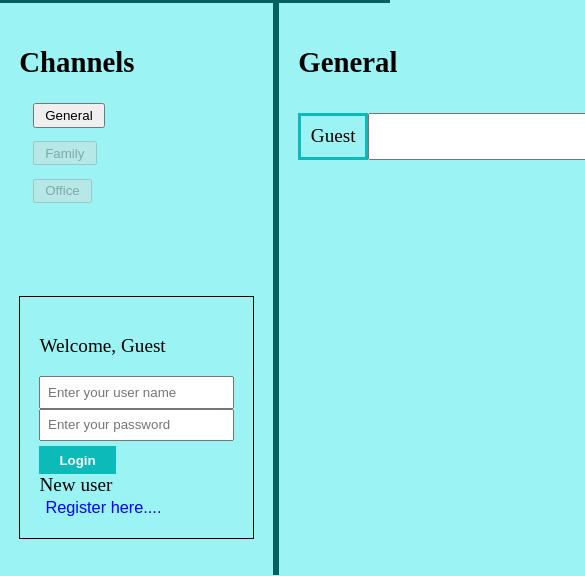
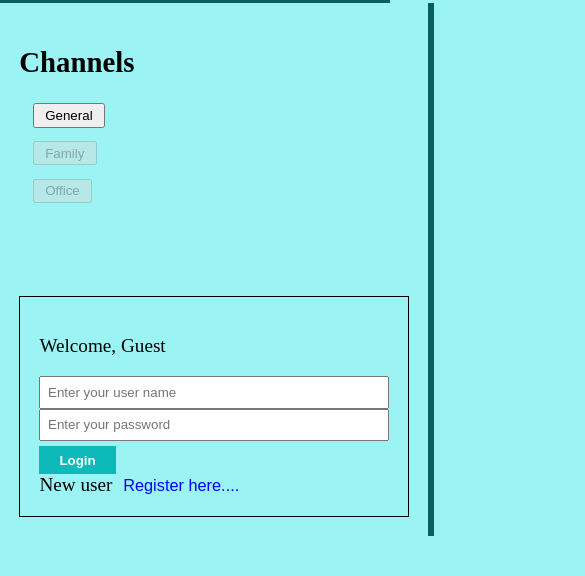
Before and after one commit to MeenaHere/secure-chat-app-using-commonjs, a website: page index.html in a window 390 px wide. Shown: the part 269-845 px from the top of the page, 585 px wide, since content can reach past the window. Drawn offline with Linux system fonts and the light colour scheme; no server answers.

Commit message:
added responsiveness

```diff
--- a/index.html
+++ b/index.html
@@ -17,9 +17,9 @@
         </h1>
         <h2>Lets connect to anyone from anywhere</h2>
     </header>
-    <main>
+    <main class="main-container">
     <section class="left-section">
-            <!--  All channel list-->
+        <!-- All channel list-->
         <div id="channel-list">
             <h2>Channels</h2>
             <button class="channels selected" id="general-channel">General</button>
@@ -33,7 +33,6 @@
             <p class="guest-greeting">Welcome, Guest</p>
             <input type="text" name="" id="username" placeholder="Enter your user name" required />
             <input type="password" id="password" placeholder="Enter your password" required />
-
             <div class="btn-class">
                 <button id="sign-in-btn">Login</button>
             </div>
@@ -49,7 +48,6 @@
                 <button id="register-btn">Register</button>
             </div>
         </div>
-
         <!-- after login page -->
         <div id="welcome-user">
             <p class="user-greeting"></p>
@@ -63,19 +61,16 @@
         <!-- Selected channel message area -->
         <h2 id="channel-heading">General</h2>
         <p id="warn"></p>
-            <div id="message-list">
-
-            </div>
+        <div id="message-list"></div>
         <p id="warning-tag"></p>
         <div id="message-form">
             <div id="avatar">Guest </div>
             <input type="text" id="input-message" required />
             <button id="send-message">Send</button>
-
         </div>
-
     </section>
 </main>
+
 
 </body>
 
--- a/static/styles/style.css
+++ b/static/styles/style.css
@@ -25,14 +25,30 @@ header h1 {
     height: 40px;
 }
 
+.main-container {
+    display: flex;
+    flex-direction: row;
+}
+
 .left-section,
 .right-section {
+    flex: 1;
     padding: 1em;
     margin: 0em;
 }
 
 .left-section {
     border-right: 6px solid rgb(5, 96, 96);
+}
+
+@media (max-width: 400px) {
+    .main-container {
+        flex-direction: column;
+    }
+
+    .left-section, .right-section {
+        width: 100%;
+    }
 }
 
 .channels,
```
Lines whose indentation alone changed are shown as unchanged.
